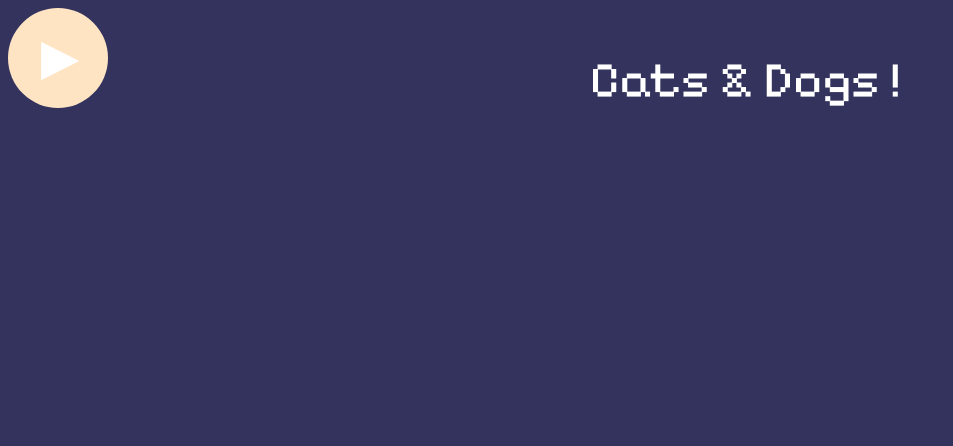
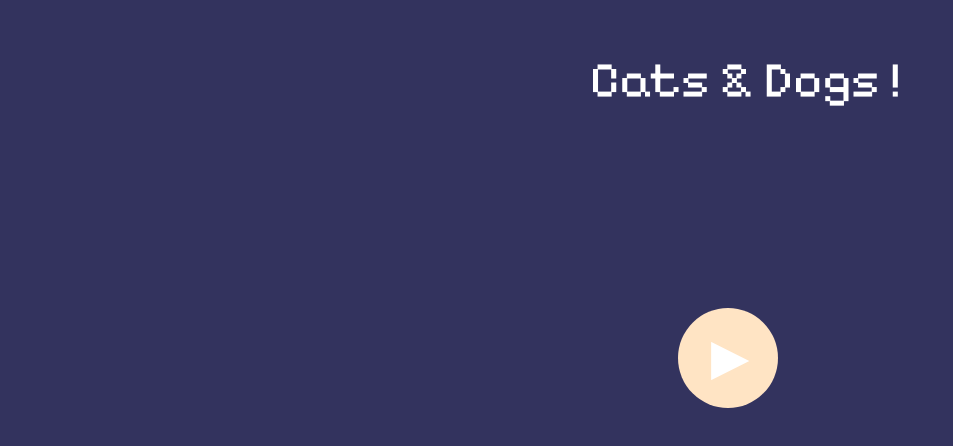
Before and after one commit to Komisch-cake3/dog-dog-cat-cat-hehe, a plain HTML site: page index.html in a window 1280 px wide. Shown: the whole page, without its empty margins (0-953 px from the left). Drawn offline with Linux system fonts and the light colour scheme.

Commit message:
moved the button to the center

```diff
--- a/style.css
+++ b/style.css
@@ -32,6 +32,9 @@ header{
     width: 100px;
     border-radius: 50px;
     background-color: bisque;
+    position:relative;
+    left: 670px;
+    top: 300px;
 }
 
 .button:hover{
```
